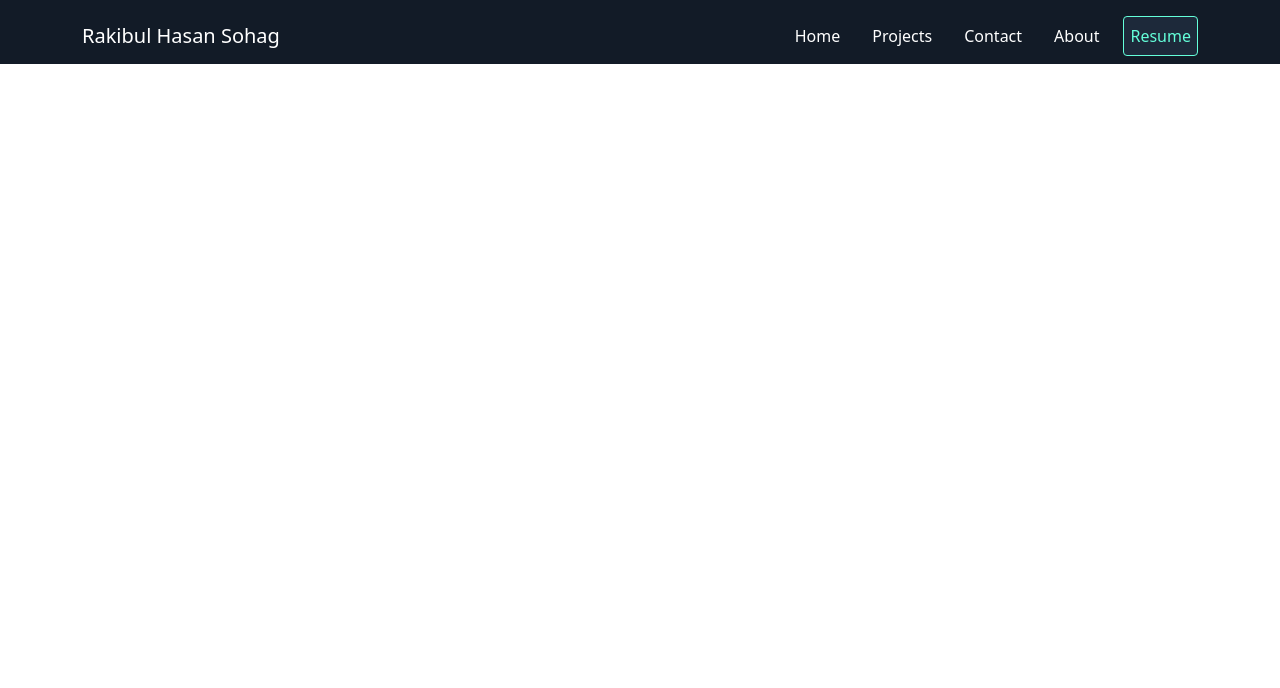
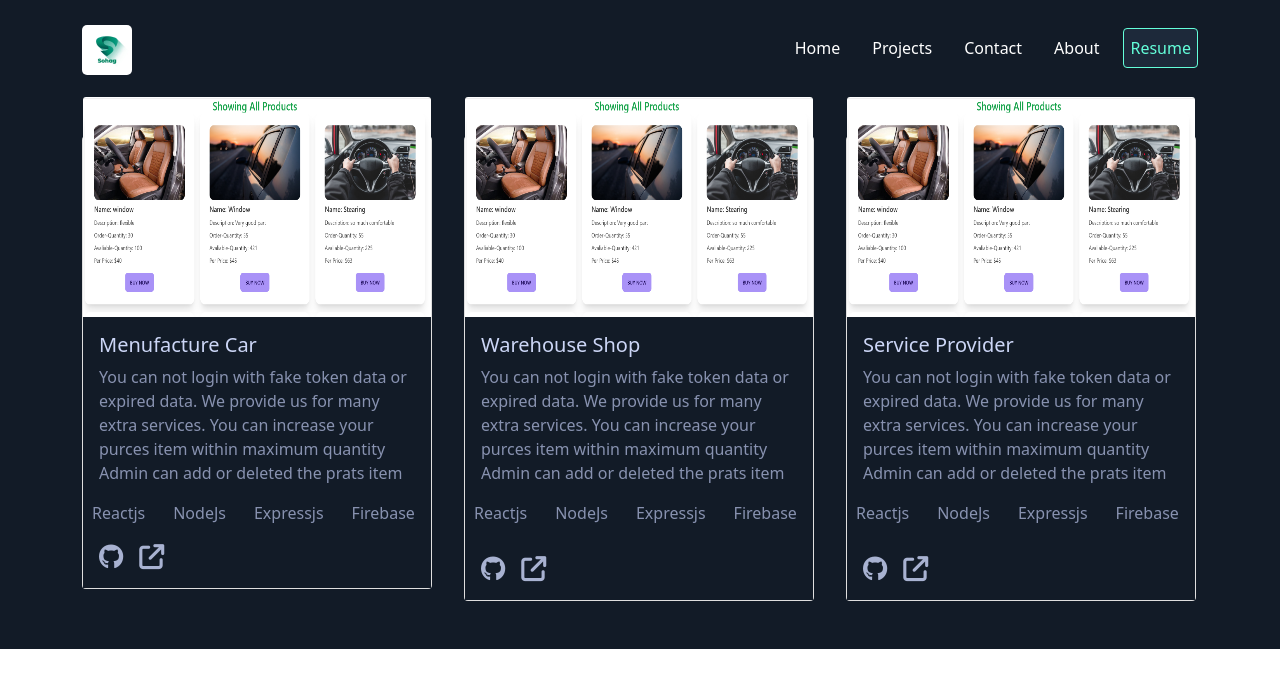
Before and after one commit to Rakibulhasan70/My-Portfolio, a React (Create React App) app: page /allprojects in a window 1280 px wide. Shown: the top 688 px of the page. Built offline with nearby package versions, Linux system fonts and the light colour scheme.

Commit message:
project route done

```diff
--- a/src/App.js
+++ b/src/App.js
@@ -9,6 +9,7 @@ import Projects from './Components/Projects';
 import Web from './Components/Web';
 import Tools from './Components/Tools';
 import Other from './Components/Other';
+import AllProjects from './Components/AllProjects';
 
 function App() {
   return (
@@ -24,6 +25,7 @@ function App() {
         <Route path='/contact' element={<Contact></Contact>}></Route>
         <Route path='/about' element={<About></About>}></Route>
         <Route path='/projects' element={<Projects></Projects>}></Route>
+        <Route path='/allprojects' element={<AllProjects></AllProjects>}></Route>
       </Routes>
     </div>
   );
--- a/src/Components/About.js
+++ b/src/Components/About.js
@@ -4,7 +4,7 @@ import './About.css'
 
 const About = () => {
     return (
-        <div className='container'>
+        <div className='container' id='about'>
             <h2 className='about'><span>About Me</span></h2>
             <div className="row gx-5">
                 <div className="col-lg-7 description">
--- /dev/null
+++ b/src/Components/AllProjects.css
@@ -0,0 +1,34 @@
+.section {
+    display: grid;
+    grid-template-columns: repeat(3, 1fr);
+    grid-gap: 30px
+}
+
+.project-til {
+    color: #CCD6F6;
+}
+
+.proj-des {
+    color: #8892B0;
+}
+
+.margin {
+    display: flex;
+    margin-left: -35px;
+
+}
+
+@media only screen and (max-width: 576px) {
+    .section {
+        grid-template-columns: repeat(1, 1fr);
+        grid-gap: 30px
+    }
+
+    .proj {
+        margin-bottom: 40px;
+    }
+
+    .margin {
+        margin-left: -5px;
+    }
+}
--- /dev/null
+++ b/src/Components/AllProjects.js
@@ -0,0 +1,130 @@
+import React from 'react';
+import './AllProjects.css'
+import menu from '../../src/image/menu.png'
+import Card from 'react-bootstrap/Card';
+
+const AllProjects = () => {
+    return (
+        <div className='container my-5 '>
+            <div className='section'>
+                <div className='proj'>
+                    <Card style={{ width: '350px' }}>
+                        <Card.Img variant="top" src={menu} style={{ height: '220px' }} />
+                        <Card.Body style={{ backgroundColor: '#121b27' }}>
+                            <Card.Title className='project-til'>Menufacture Car</Card.Title>
+                            <Card.Text className='proj-des'>
+                                You can not login with fake token data or expired data.
+                                We provide us for many extra services.
+                                You can increase your purces item within maximum quantity
+                                Admin can add or deleted the prats item
+                                <div className='margin mt-3'>
+                                    <p className='padding'>Reactjs</p>
+                                    <p className='padding'>NodeJs</p>
+                                    <p className='padding'>Expressjs</p>
+                                    <p className='padding'>Firebase</p>
+                                </div>
+                                <div className='ms-start  mt-1'>
+                                    <a href="https://github.com/programming-hero-web-course1/manufacturer-website-client-side-Rakibulhasan70"> <i class="fa-brands fa-github  github"></i></a>
+                                    <a href="https://assignment-12-client-c7d17.web.app/"><i class="fa-solid fa-arrow-up-right-from-square github ms-3"></i></a>
+                                </div>
+
+                            </Card.Text>
+                        </Card.Body>
+                    </Card>
+                </div>
+                <div className='proj'>
+                    <Card style={{ width: '350px' }}>
+                        <Card.Img variant="top" src={menu} style={{ height: '220px' }} />
+                        <Card.Body style={{ backgroundColor: '#121b27' }}>
+                            <Card.Title className='project-til'> Warehouse Shop</Card.Title>
+                            <Card.Text className='proj-des'>
+                                You can not login with fake token data or expired data.
+                                We provide us for many extra services.
+                                You can increase your purces item within maximum quantity
+                                Admin can add or deleted the prats item
+                                <div className='margin mt-3'>
+                                    <p className='padding'>Reactjs</p>
+                                    <p className='padding'>NodeJs</p>
+                                    <p className='padding'>Expressjs</p>
+                                    <p className='padding'>Firebase</p>
+                                </div>
+                                <div className='ms-start  mt-3'>
+                                    <a href="https://github.com/Rakibulhasan70/wareHouse-client-site"> <i class="fa-brands fa-github  github"></i></a>
+                                    <a href="https://assignment-11-client-a557f.web.app/"><i class="fa-solid fa-arrow-up-right-from-square github ms-3"></i></a>
+                                </div>
+                            </Card.Text>
+                        </Card.Body>
+                    </Card>
+                </div>
+                <div>
+                    <Card style={{ width: '350px' }}>
+                        <Card.Img variant="top" src={menu} style={{ height: '220px' }} />
+                        <Card.Body style={{ backgroundColor: '#121b27' }}>
+                            <Card.Title className='project-til'>Service Provider</Card.Title>
+                            <Card.Text className='proj-des'>
+                                You can not login with fake token data or expired data.
+                                We provide us for many extra services.
+                                You can increase your purces item within maximum quantity
+                                Admin can add or deleted the prats item
+                                <div className='margin mt-3'>
+                                    <p className='padding'>Reactjs</p>
+                                    <p className='padding'>NodeJs</p>
+                                    <p className='padding'>Expressjs</p>
+                                    <p className='padding'>Firebase</p>
+                                </div>
+                                <div className='ms-start  mt-3'>
+                                    <a href="https://github.com/Rakibulhasan70/Independent-service-provider"> <i class="fa-brands fa-github  github"></i></a>
+                                    <a href="https://assignment-10-eecce.web.app/"><i class="fa-solid fa-arrow-up-right-from-square github ms-3"></i></a>
+                                </div>
+                            </Card.Text>
+                        </Card.Body>
+                    </Card>
+                </div>
+            </div>
+        </div>
+        // <div className='container '>
+        //     <h2 className='text-white text-center my-5'>My Projects</h2>\
+        //     <div className='section'>
+        //         <div className='proj-body'>
+        //             <div className=''>
+        //                 <img className='menu' src={menu} alt="" />
+        //                 <h3 className='project-til'>Menufacture Car</h3>
+        //                 <div className='card-body'>
+        //                     <p className='proj-des'>You can not login with fake token data or expired data.
+        //                         We provide us for many extra services.
+        //                         You can increase your purces item within maximum quantity
+        //                         Admin can add or deleted the prats item</p>
+        //                 </div>
+        //             </div>
+        //         </div>
+        //         <div>
+        //             <div className='col'>
+        //                 <img className='menu' src={menu} alt="" />
+        //                 <h3 className='project-til'>Menufacture Car</h3>
+        //                 <div className='card-body'>
+        //                     <p className='proj-des'>You can not login with fake token data or expired data.
+        //                         We provide us for many extra services.
+        //                         You can increase your purces item within maximum quantity
+        //                         Admin can add or deleted the prats item</p>
+        //                 </div>
+        //             </div>
+        //         </div>
+        //         <div>
+        //             <div className='col'>
+        //                 <img className='menu' src={menu} alt="" />
+        //                 <h3 className='project-til'>Menufacture Car</h3>
+        //                 <div className='card-body'>
+        //                     <p className='proj-des'>You can not login with fake token data or expired data.
+        //                         We provide us for many extra services.
+        //                         You can increase your purces item within maximum quantity
+        //                         Admin can add or deleted the prats item</p>
+        //                 </div>
+        //             </div>
+        //         </div>
+
+        //     </div>
+        // </div>
+    );
+};
+
+export default AllProjects;
--- a/src/Components/Header.js
+++ b/src/Components/Header.js
@@ -2,20 +2,21 @@ import React from 'react';
 import { Container, Nav, Navbar } from 'react-bootstrap';
 import { NavLink } from 'react-router-dom';
 import './Header.css'
+import logo from '../../src/image/logo5.jpg'
 
 const Header = () => {
     return (
         <>
             <Navbar collapseOnSelect expand="lg" variant="dark" style={{ backgroundColor: '//#region 121b27' }} sticky='top'>
                 <Container className='mt-2'>
-                    <Navbar.Brand as={NavLink} to="/home">Rakibul Hasan Sohag</Navbar.Brand>
+                    <Navbar.Brand as={NavLink} to="/home"><img className='mt-1' style={{ width: '50px', height: '50px' }} src={logo} alt="" /></Navbar.Brand>
                     <Navbar.Toggle aria-controls="responsive-navbar-nav" />
                     <Navbar.Collapse id="responsive-navbar-nav">
                         <Nav className="ms-auto nav">
                             <Nav.Link className='text-white ms-3 ' as={NavLink} to="/home">Home</Nav.Link>
-                            <Nav.Link className='text-white ms-3' as={NavLink} to="/projects">Projects</Nav.Link>
+                            <Nav.Link className='text-white ms-3' as={NavLink} to="/allprojects">Projects</Nav.Link>
                             <Nav.Link className='text-white ms-3' href="home#contact">Contact</Nav.Link>
-                            <Nav.Link className='text-white ms-3' as={NavLink} to="/about">About</Nav.Link>
+                            <Nav.Link className='text-white ms-3' href="home#about">About</Nav.Link>
                             <button className='rounded ms-3 header-resume'><a href="https://drive.google.com/file/d/1e9g5uvlfqyMZ9e3vsZJjoGLP1fdMHQU_/view?usp=sharing" style={{ textDecoration: 'none', color: '#64FFDA' }}>Resume</a></button>
                         </Nav>
                     </Navbar.Collapse >
```
Also changed, not shown: src/image/logo5.jpg (added), src/image/menu.png (added).
